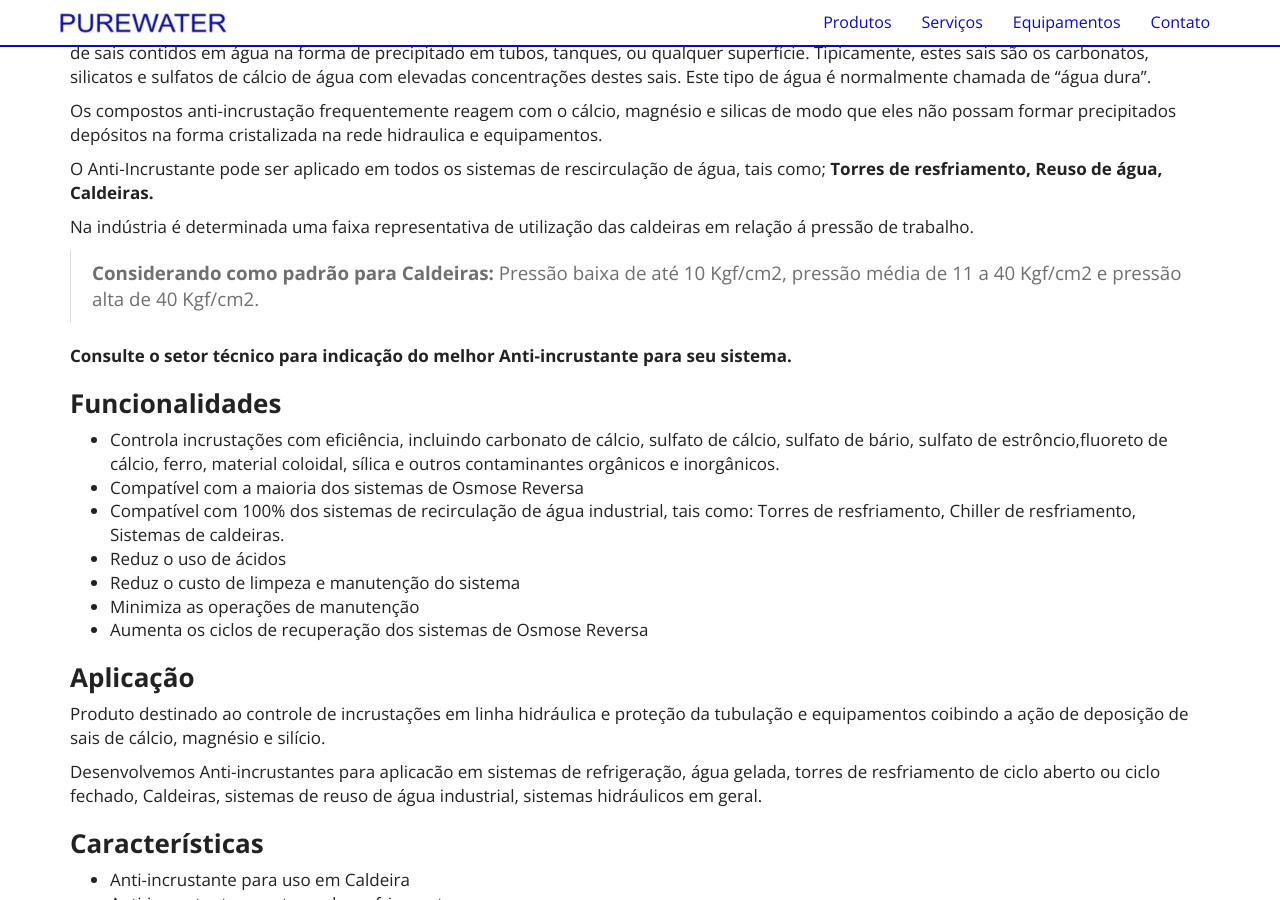
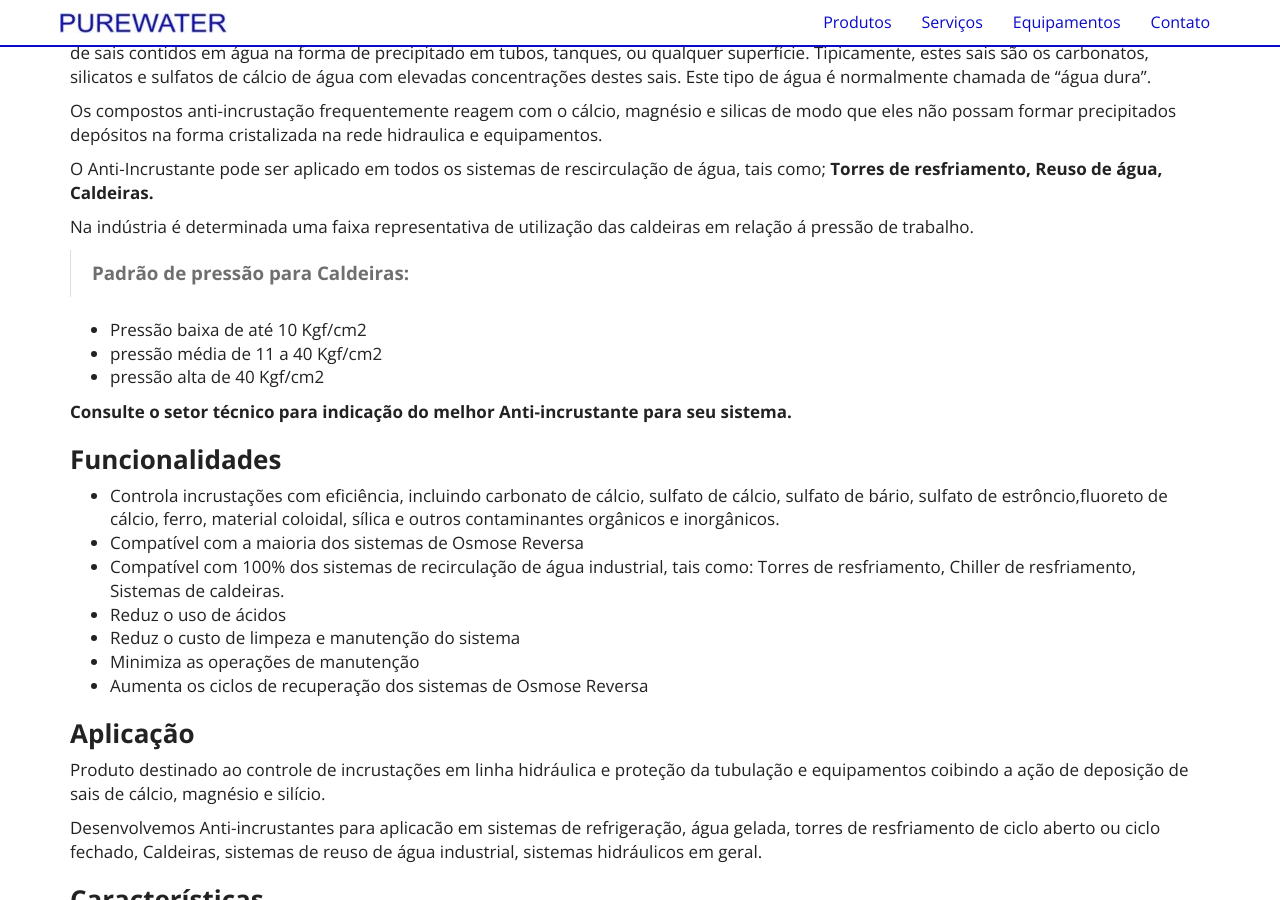
Before and after one commit to purewaterefluentes/purewaterefluentes.github.io, a Jekyll site: the page built from produtos/anti-incrustante.md, in a window 1280 px wide and 900 px high, scrolled down 353 px. Built offline with Jekyll 4.4.1, drawn with Linux system fonts in a browser that asks for light colours; nearby versions of some CDN libraries; library files that are not in the unit come from our copies.

Commit message:
Update anti-incrustante.md

```diff
--- a/produtos/anti-incrustante.md
+++ b/produtos/anti-incrustante.md
@@ -14,7 +14,11 @@ Os compostos anti-incrustação frequentemente reagem com o cálcio, magnésio e
 O Anti-Incrustante pode ser aplicado em todos os sistemas de rescirculação de água, tais como; **Torres de resfriamento, Reuso de água, Caldeiras.**
 
 Na indústria é determinada uma faixa representativa de utilização das caldeiras em relação á pressão de trabalho.
->**Considerando como padrão para Caldeiras:** Pressão baixa de até 10 Kgf/cm2, pressão média de 11 a 40 Kgf/cm2 e pressão alta de 40 Kgf/cm2.
+>**Padrão de pressão para Caldeiras:**
+
+ - Pressão baixa de até 10 Kgf/cm2
+ - pressão média de 11 a 40 Kgf/cm2
+ - pressão alta de 40 Kgf/cm2
 
 **Consulte o setor técnico para indicação do melhor Anti-incrustante para seu sistema.**
 
```
